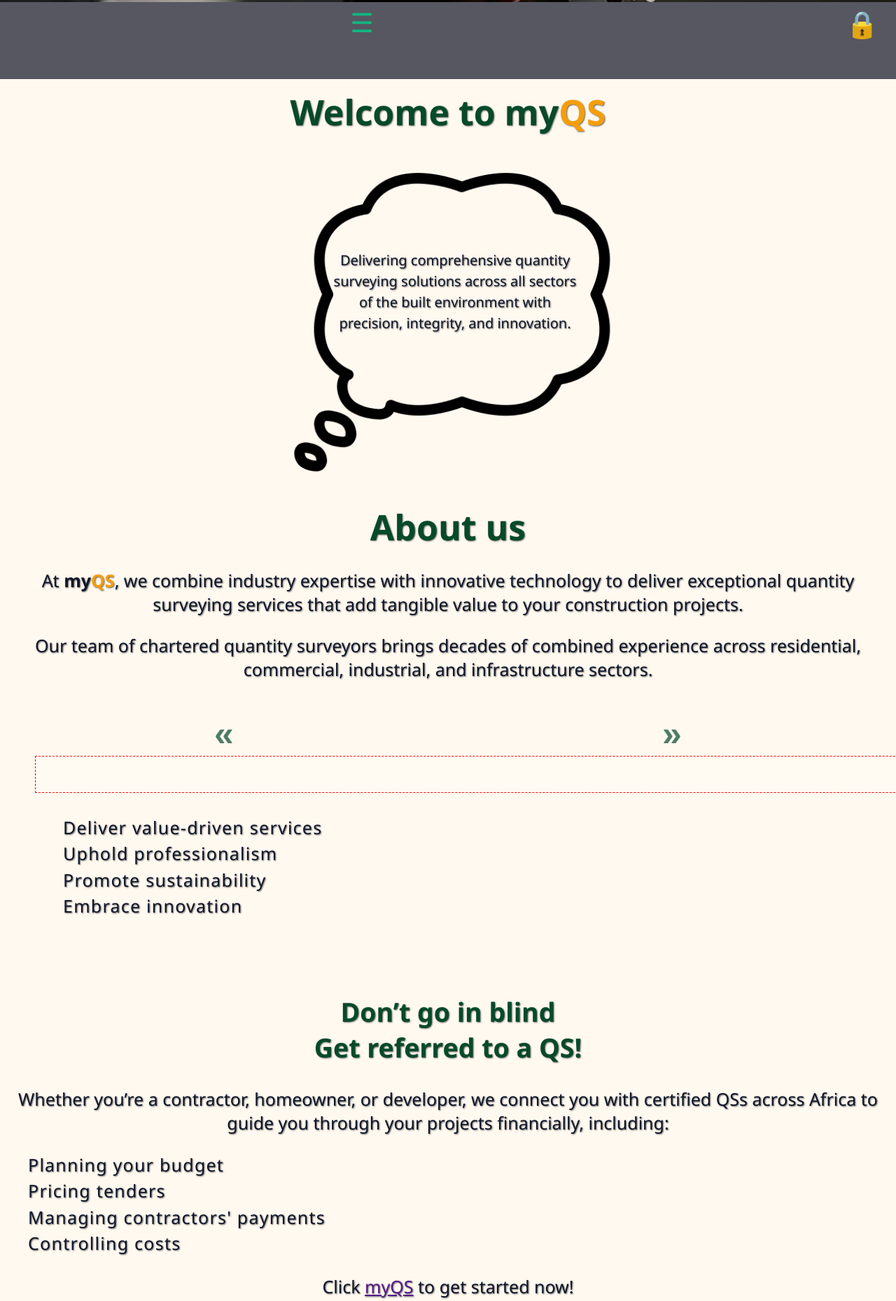
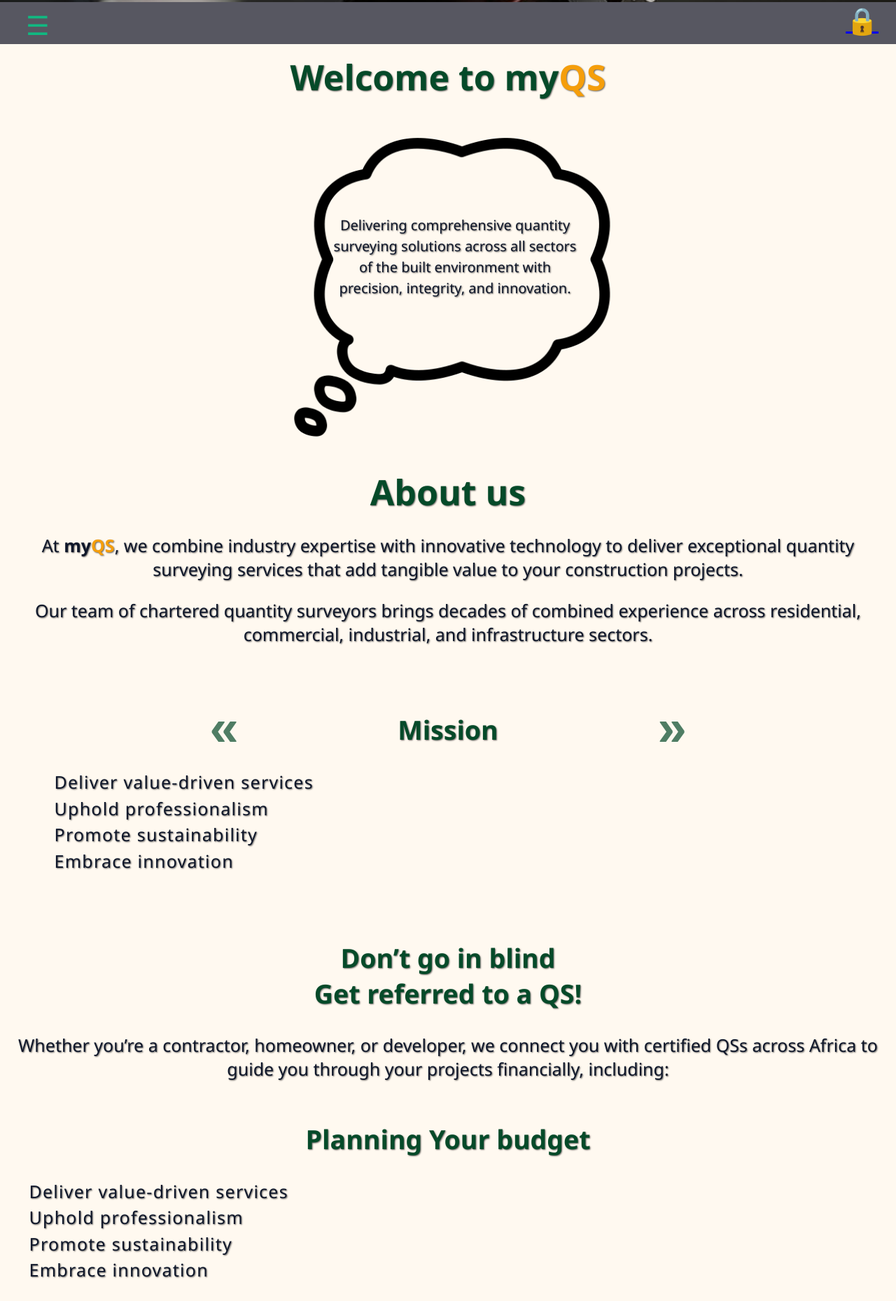
Before and after one commit to worksbaraka/myqs0, a Flask app: page /mobile in a window 1280 px wide. Shown: the part 247-2106 px from the top of the page at 70% size. Run offline with Flask 3, Linux system fonts and the light colour scheme.

Commit message:
"My me py two"

```diff
--- a/static/css/mobile.css
+++ b/static/css/mobile.css
@@ -98,7 +98,7 @@ header {
   height: 60px;
   display: flex;
   justify-content: space-between;
-  align-items: center;
+  align-items: right;
   padding: 0 1rem;
 }
 
@@ -107,29 +107,27 @@ header {
   color: #10b981;
   font-size: 1.5rem;
   border: none;
+  width: 5px;
   cursor: pointer;
 }
 
 .iconR {
-  color: white;
-  text-decoration: none;
+
   font-size: 1.5rem;
 }
 
 #mobile-nav {
   position: sticky;
-  top: 60px;
   background-color: var(--color-primary);
   color: white;
-  padding-top: 2rem;
   transition: max-height 0.3s ease-in-out;
   overflow: hidden;
-  max-height: 0;
+  max-height: 0px;
   z-index: 1000;
 }
 
 #mobile-nav.active {
-  max-height: 200px;
+  max-height: 600px;
 }
 
 
@@ -201,40 +199,46 @@ header {
   position: relative;
   overflow: hidden;
   width: 100%;
-  max-width: 100%;
+  min-height: 500px;
 }
 
-.about .slide {
+.expertise {
+  position: relative;
+  overflow: hidden;
+  width: 100%;
+  min-height: 500px;
+}
+
+.about .slide, .slide {
   width: 100%;
   flex-shrink: 0;
-  padding: 2rem;
-  box-sizing: border-box;
+  padding: 1.5rem;
 }
 
-.about .slider-wrapper {
+.slide{
+  width: 100%;
+  flex-shrink: 0;
+  padding: 1.5px;
+}
+
+.about .slider-wrapper, .expertise .slider-wrapper {
   display: flex;
-  width: 300%;
+  width: 100%;
   transition: transform 0.5s ease-in-out;
 }
 
-.about .nav-buttons {
+.about .nav-buttons, .expertise .nav-buttons {
   position: absolute;
   top: 50%;
   left: 0;
   right: 0;
-  transform: translateY(-50%);
   display: flex;
-  justify-content: space-between;
-  pointer-events: none;
-  z-index: 10;
 }
 
-.about .nav-buttons button {
-  pointer-events: all;
+.about .nav-buttons button, .expertise .nav-buttons button {
   background: none;
   border: none;
-  padding: 0px 20px;
-  font-size: 2rem;
+  font-size: 3rem;
   font-weight: bold;
   cursor: pointer;
   color: var(--color-heading);
@@ -242,14 +246,8 @@ header {
   transition: opacity 0.2s;
 }
 
-.about .nav-buttons button:hover {
+.about .nav-buttons button:hover, .expertise .nav-buttons button:hover {
   opacity: 1;
-}
-
-.about .slide h2 {
-  width: 100%;
-  background-color: rgba(255, 255, 255, 0.1);
-  border: 1px dashed red;
 }
 
 .grow p, .being p {
--- a/templates/desktop.html
+++ b/templates/desktop.html
@@ -97,7 +97,7 @@
 
 
 
-    <section class="expertise-section">
+<section class="expertise-section">
   <div class="expertise-content left">
     <h2>Don’t go in blind — get referred to a top Quantity Surveyor!</h2>
     <p>
--- a/templates/mobile.html
+++ b/templates/mobile.html
@@ -91,12 +91,44 @@
       <div>
         <h2>Don’t go in blind <br />Get referred to a QS!</h2>
         <p>Whether you’re a contractor, homeowner, or developer, we connect you with certified QSs across Africa to guide you through your projects financially, including:</p>
-        <ul>
-          <li>Planning your budget</li>
-          <li>Pricing tenders</li>
-          <li>Managing contractors' payments</li>
-          <li>Controlling costs</li>
-        </ul>
+        <div class="slide">
+          <h2>Planning Your budget</h2>
+          <ul>
+            <li>Deliver value-driven services</li>
+            <li>Uphold professionalism</li>
+            <li>Promote sustainability</li>
+            <li>Embrace innovation</li>
+          </ul>
+        </div>
+        <div class="slide">
+          <h2>Pricing Tenders</h2>
+          <ul>
+            <li>Be the benchmark for QS excellence</li>
+            <li>Empower client success</li>
+            <li>Lead with integrity</li>
+            <li>Shape the future of the industry</li>
+          </ul>
+        </div>
+        <div class="slide">
+          <h2>Managing contractors' payments</h2>
+          <ul>
+            <li>Integrity</li>
+            <li>Transparency</li>
+            <li>Innovation</li>
+            <li>Client focus</li>
+          </ul>
+          <h2>Controlling costs</h2>
+          <ul>
+            <li>Integrity</li>
+            <li>Transparency</li>
+            <li>Innovation</li>
+            <li>Client focus</li>
+          </ul>
+        </div>
+        <div class="nav-buttons">
+          <button onclick="prev()">&laquo;</button>
+          <button onclick="next()">&raquo;</button>
+        </div>
         <p>Click <a href="">myQS</a> to get started now!</p>
       </div>
       <br>
```
